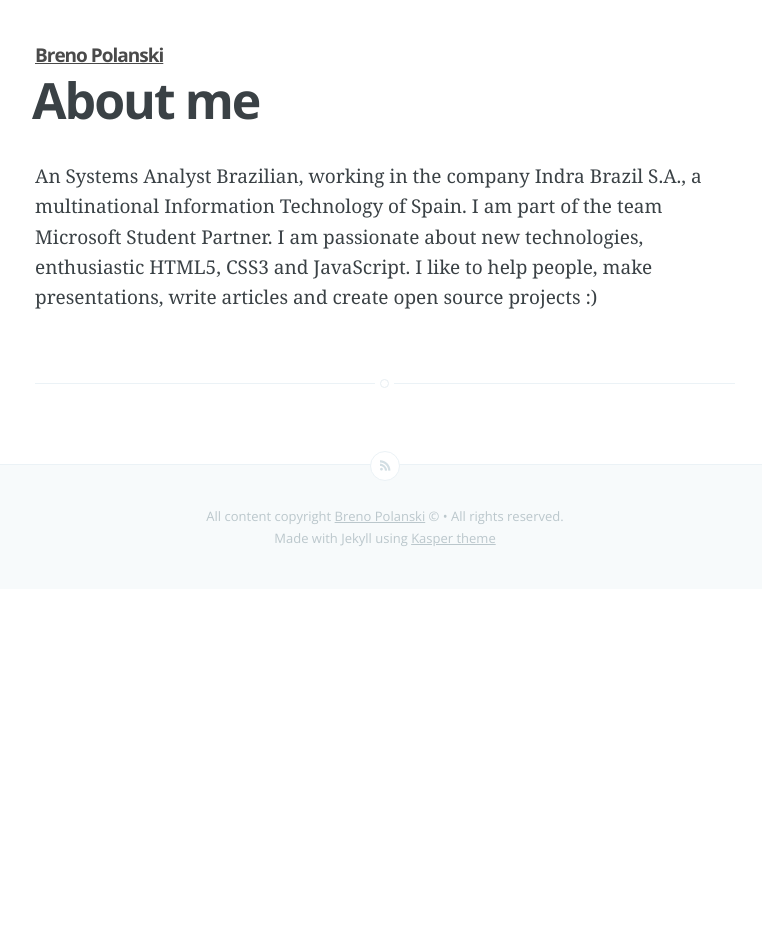
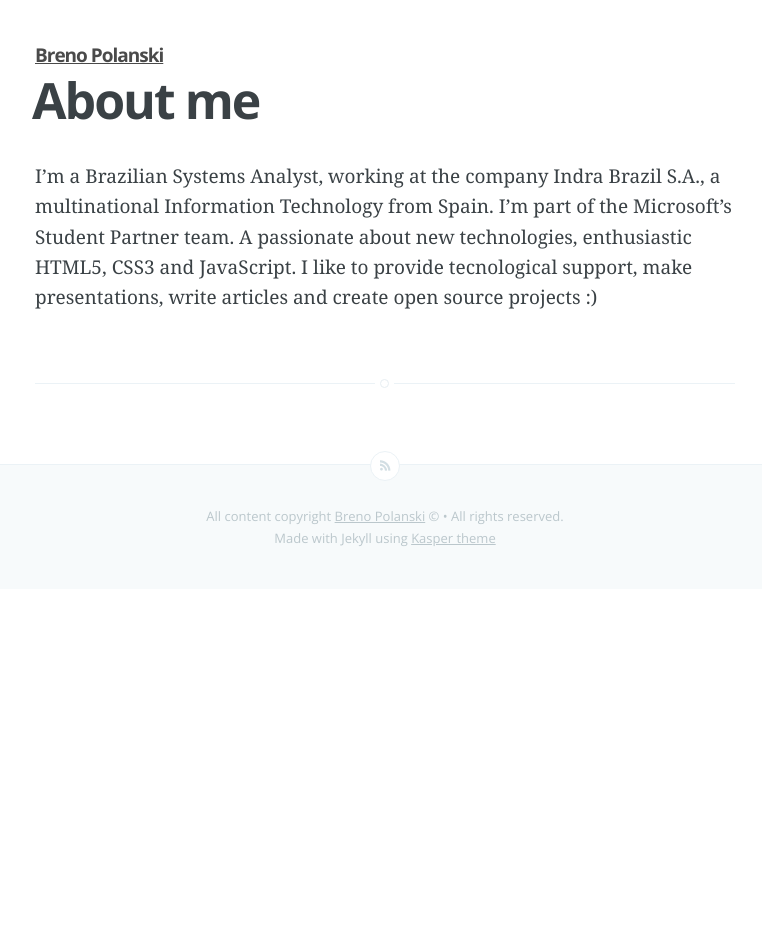
Before and after one commit to brenopolanski/brenopolanski.com, a Jekyll site: the page built from about.md, in a window 1280 px wide. Shown: the whole page, without its empty margins (255-1017 px from the left). Built offline with Jekyll 4.4.1, drawn with Linux system fonts in a browser that asks for light colours; Markdown is read by kramdown in place of the engine named in the settings.

Commit message:
Update about.md

```diff
--- a/about.md
+++ b/about.md
@@ -3,4 +3,4 @@ layout: page
 title: About me
 ---
 
-An Systems Analyst Brazilian, working in the company Indra Brazil S.A., a multinational Information Technology of Spain. I am part of the team Microsoft Student Partner. I am passionate about new technologies, enthusiastic HTML5, CSS3 and JavaScript. I like to help people, make presentations, write articles and create open source projects :)
+I'm a Brazilian Systems Analyst, working at the company Indra Brazil S.A., a multinational Information Technology from Spain. I'm part of the Microsoft's Student Partner team. A passionate about new technologies, enthusiastic HTML5, CSS3 and JavaScript. I like to provide tecnological support, make presentations, write articles and create open source projects :)
```
